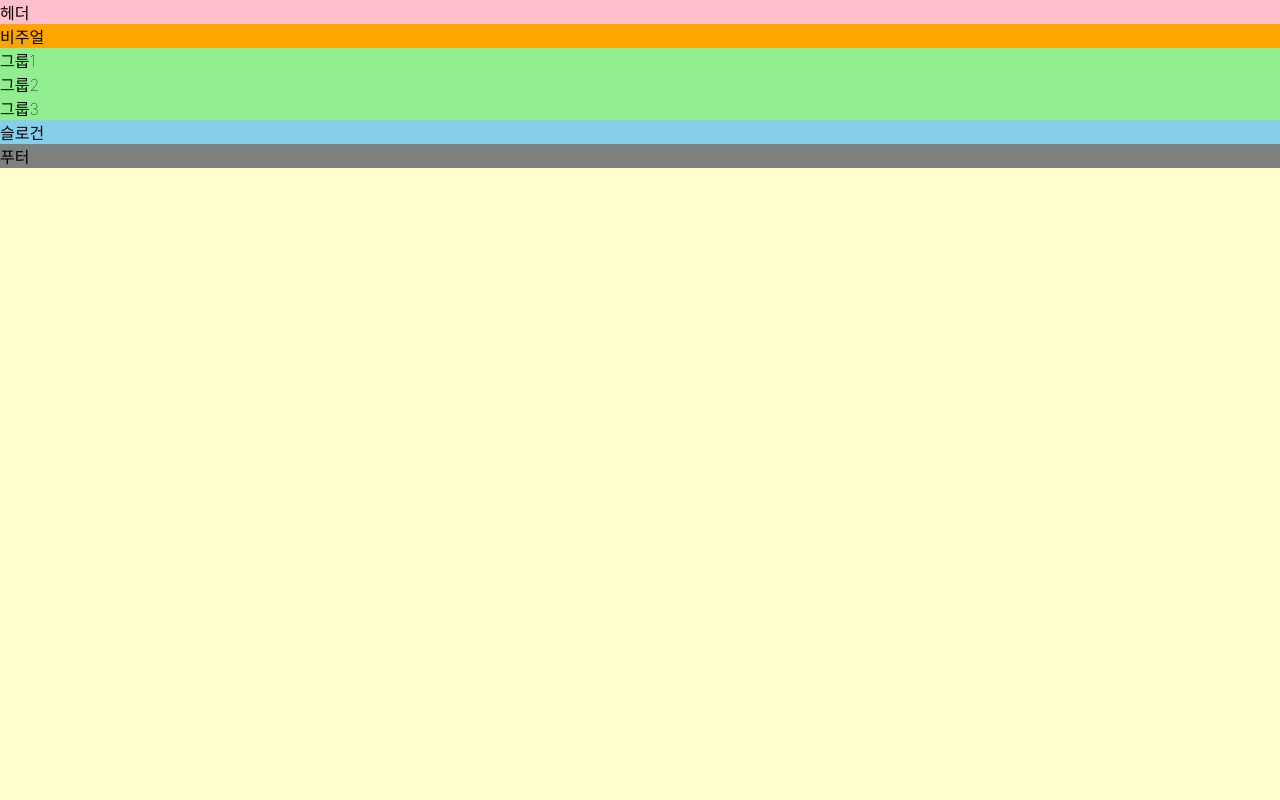
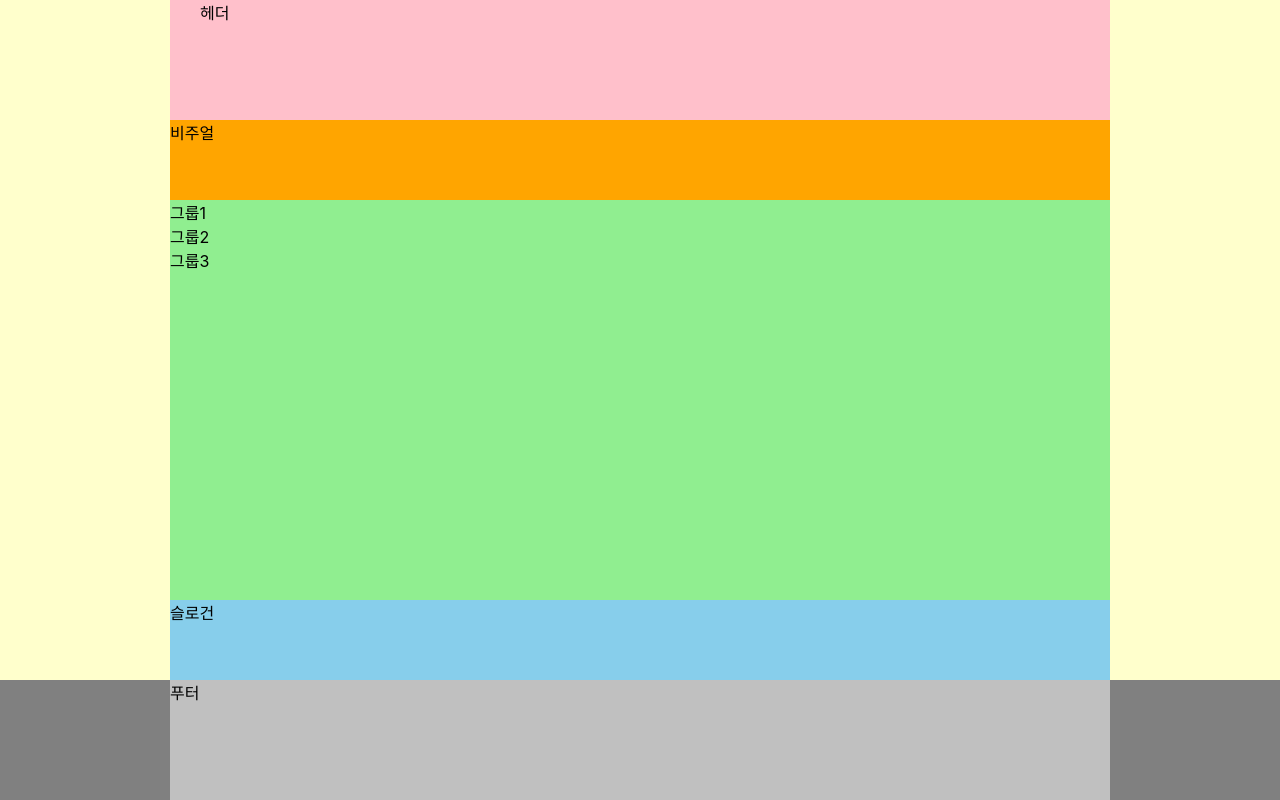
Before and after one commit to sykang013/HTML5, a website: page index.html in a window 1280 px wide. Drawn offline with Linux system fonts and the light colour scheme; a web font is replaced by a local one.

Commit message:
웹카페 레이아웃 구현

```diff
--- a/styles/style.css
+++ b/styles/style.css
@@ -1,27 +1,52 @@
 @import url(./normalize.css);
 @import url(./reset.css);
 
+/* 본문스타일 */
 body {
   background: #ffc;
   font-family: "Pretendard Variable", Pretendard, -apple-system,
     BlinkMacSystemFont, system-ui, Roboto, "Helvetica Neue", "Segoe UI",
     "Apple SD Gothic Neo", "Noto Sans KR", "Malgun Gothic", "Apple Color Emoji",
     "Segoe UI Emoji", "Segoe UI Symbol", sans-serif;
-  font-weight: 100;
 }
 
+/* 레이아웃 */
+.header,
+.visual,
+.main,
+.slogan,
+.footer-inner {
+  width: 940px;
+  box-sizing: border-box;
+  margin: 0 auto;
+}
+
+/* 헤더 */
 .header {
   background: pink;
+  padding: 0 30px;
+  height: 15vh;
 }
+/* 비주얼 */
 .visual {
   background: orange;
+  height: 10vh;
 }
+/* 메인 */
 .main {
   background: lightgreen;
+  height: 50vh;
 }
+/* 슬로건 */
 .slogan {
   background: skyblue;
+  height: 10vh;
 }
+/* 푸터 */
 .footer {
   background: gray;
 }
+.footer-inner {
+  background-color: silver;
+  height: 15vh;
+}
```
